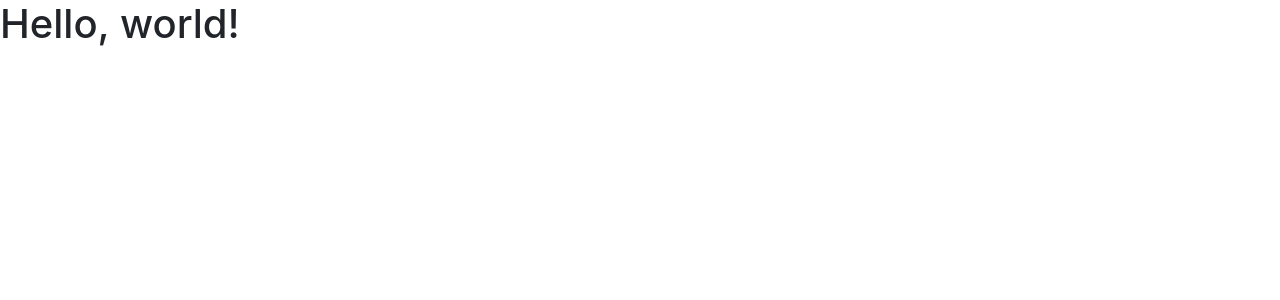
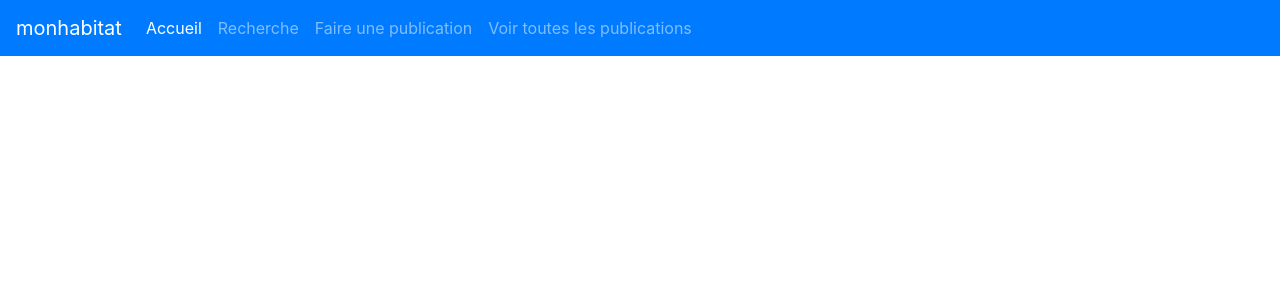
Before and after one commit to willdev61/Project-habitat, a Django app: page / in a window 1280 px wide. Shown: the top 300 px of the page. Run offline with Django 3.2, Linux system fonts and the light colour scheme; some libraries are stand-ins or nearby versions.

Commit message:
index.html

```diff
--- a/mon_habitat/pub/templates/pub/index.html
+++ b/mon_habitat/pub/templates/pub/index.html
@@ -10,10 +10,33 @@
     <link rel="stylesheet" type="text/css" href="{% static 'pub/css/bootstrap.min.css' %}" />
     <link rel="stylesheet" type="text/css" href="{% static 'pub/css/styles.css' %}" />
 
-    <title>MON HABITAT</title>
+    <title>Mon Habitat</title>
   </head>
   <body>
-    <h1>Hello, world!</h1>
+    <header>
+        <nav class="navbar navbar-expand-lg navbar-dark bg-primary">
+            <a class="navbar-brand" href="#">monhabitat</a>
+            <button class="navbar-toggler" type="button" data-toggle="collapse" data-target="#navbarNav" aria-controls="navbarNav" aria-expanded="false" aria-label="Toggle navigation">
+                <span class="navbar-toggler-icon"></span>
+            </button>
+        <div class="collapse navbar-collapse" id="navbarNav">
+            <ul class="navbar-nav">
+                <li class="nav-item active">
+                    <a class="nav-link" href="#">Accueil<span class="sr-only">(current)</span></a>
+                </li>
+                <li class="nav-item">
+                    <a class="nav-link" href="#">Recherche<span class="sr-only">(current)</span></a>
+                </li>
+                <li class="nav-item">
+                    <a class="nav-link" href="#">Faire une publication</a>
+                </li>
+                <li class="nav-item">
+                    <a class="nav-link" href="#">Voir toutes les publications</a>
+                </li>
+            </ul>
+        </div>
+        </nav>
+    </header>
 
     <!-- Optional JavaScript; choose one of the two! -->
 
@@ -21,10 +44,6 @@
     <script src="https://code.jquery.com/jquery-3.5.1.slim.min.js" integrity="sha384-DfXdz2htPH0lsSSs5nCTpuj/zy4C+OGpamoFVy38MVBnE+IbbVYUew+OrCXaRkfj" crossorigin="anonymous"></script>
     <script src="https://cdn.jsdelivr.net/npm/bootstrap@4.5.3/dist/js/bootstrap.bundle.min.js" integrity="sha384-ho+j7jyWK8fNQe+A12Hb8AhRq26LrZ/JpcUGGOn+Y7RsweNrtN/tE3MoK7ZeZDyx" crossorigin="anonymous"></script>
 
-    <!-- Option 2: jQuery, Popper.js, and Bootstrap JS
-    <script src="https://code.jquery.com/jquery-3.5.1.slim.min.js" integrity="sha384-DfXdz2htPH0lsSSs5nCTpuj/zy4C+OGpamoFVy38MVBnE+IbbVYUew+OrCXaRkfj" crossorigin="anonymous"></script>
-    <script src="https://cdn.jsdelivr.net/npm/popper.js@1.16.1/dist/umd/popper.min.js" integrity="sha384-9/reFTGAW83EW2RDu2S0VKaIzap3H66lZH81PoYlFhbGU+6BZp6G7niu735Sk7lN" crossorigin="anonymous"></script>
-    <script src="https://cdn.jsdelivr.net/npm/bootstrap@4.5.3/dist/js/bootstrap.min.js" integrity="sha384-w1Q4orYjBQndcko6MimVbzY0tgp4pWB4lZ7lr30WKz0vr/aWKhXdBNmNb5D92v7s" crossorigin="anonymous"></script>
-    -->
+
   </body>
 </html>
```
